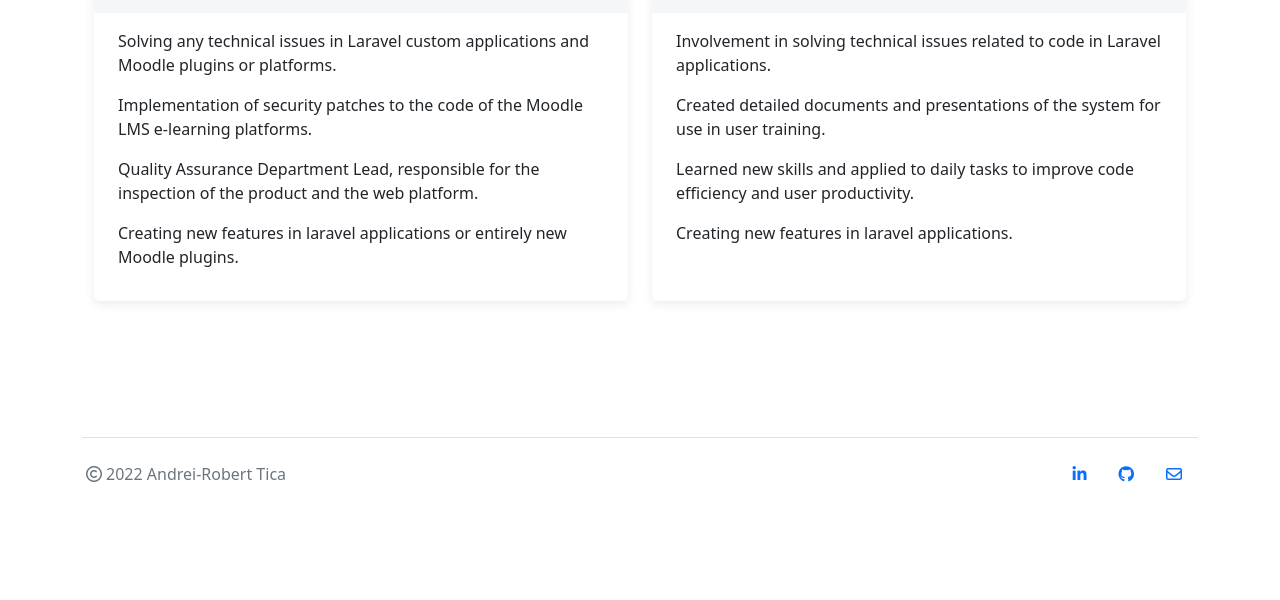
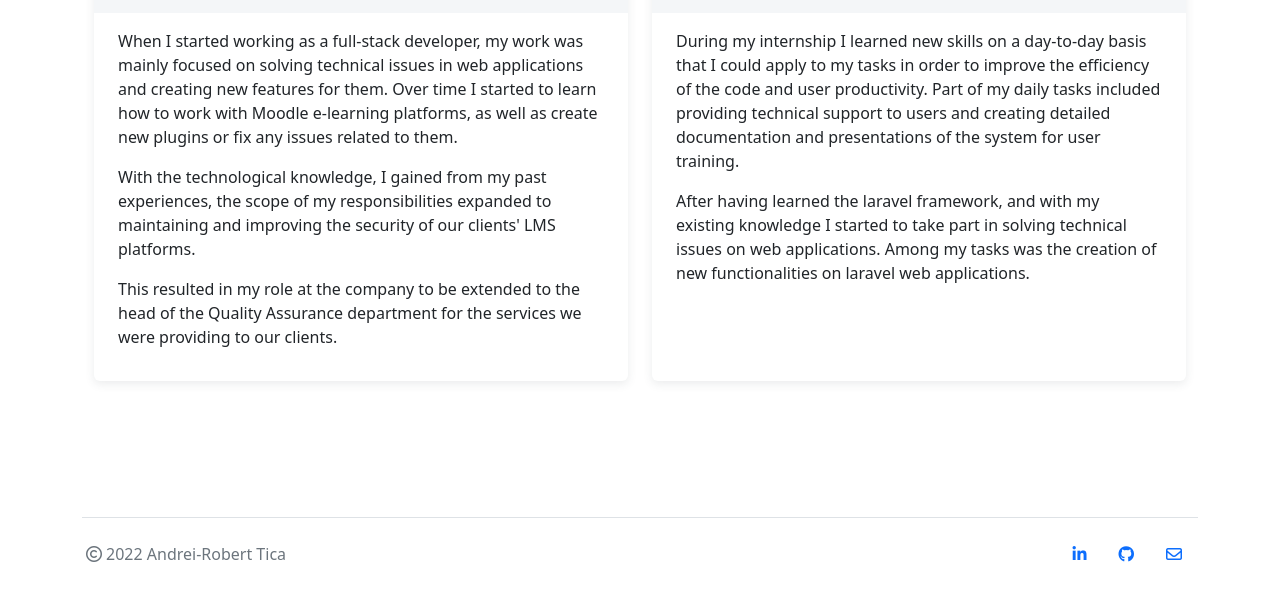
Before and after one commit to TsikaAndreas/portfolio-template, a plain HTML site: page index.html in a window 1280 px wide. Shown: the part 1522-2122 px from the top of the page. Before the commit the page ends 2056 px from the top, so only its background shows below. Drawn offline with Linux system fonts and the light colour scheme.

Commit message:
new experience descriptions

```diff
--- a/index.html
+++ b/index.html
@@ -185,10 +185,9 @@
                 </div>
               </div>
               <div class="card-body px-4 py-3">
-                <p>Solving any technical issues in Laravel custom applications and Moodle plugins or platforms.</p>
-                <p>Implementation of security patches to the code of the Moodle LMS e-learning platforms.</p>
-                <p>Quality Assurance Department Lead, responsible for the inspection of the product and the web platform.</p>
-                <p>Creating new features in laravel applications or entirely new Moodle plugins.</p>
+                <p>When I started working as a full-stack developer, my work was mainly focused on solving technical issues in web applications and creating new features for them. Over time I started to learn how to work with Moodle e-learning platforms, as well as create new plugins or fix any issues related to them.</p>
+                <p>With the technological knowledge, I gained from my past experiences, the scope of my responsibilities expanded to maintaining and improving the security of our clients' LMS platforms.</p>
+                <p>This resulted in my role at the company to be extended to the head of the Quality Assurance department for the services we were providing to our clients.</p>
               </div>
             </div>
           </div>
@@ -208,10 +207,8 @@
                 </div>
               </div>
               <div class="card-body px-4 py-3">
-                <p>Involvement in solving technical issues related to code in Laravel applications.</p>
-                <p>Created detailed documents and presentations of the system for use in user training.</p>
-                <p>Learned new skills and applied to daily tasks to improve code efficiency and user productivity.</p>
-                <p>Creating new features in laravel applications.</p>
+                <p>During my internship I learned new skills on a day-to-day basis that I could apply to my tasks in order to improve the efficiency of the code and user productivity. Part of my daily tasks included providing technical support to users and creating detailed documentation and presentations of the system for user training.</p>
+                <p>After having learned the laravel framework, and with my existing knowledge I started to take part in solving technical issues on web applications. Among my tasks was the creation of new functionalities on laravel web applications.</p>
               </div>
             </div>
           </div>
```
